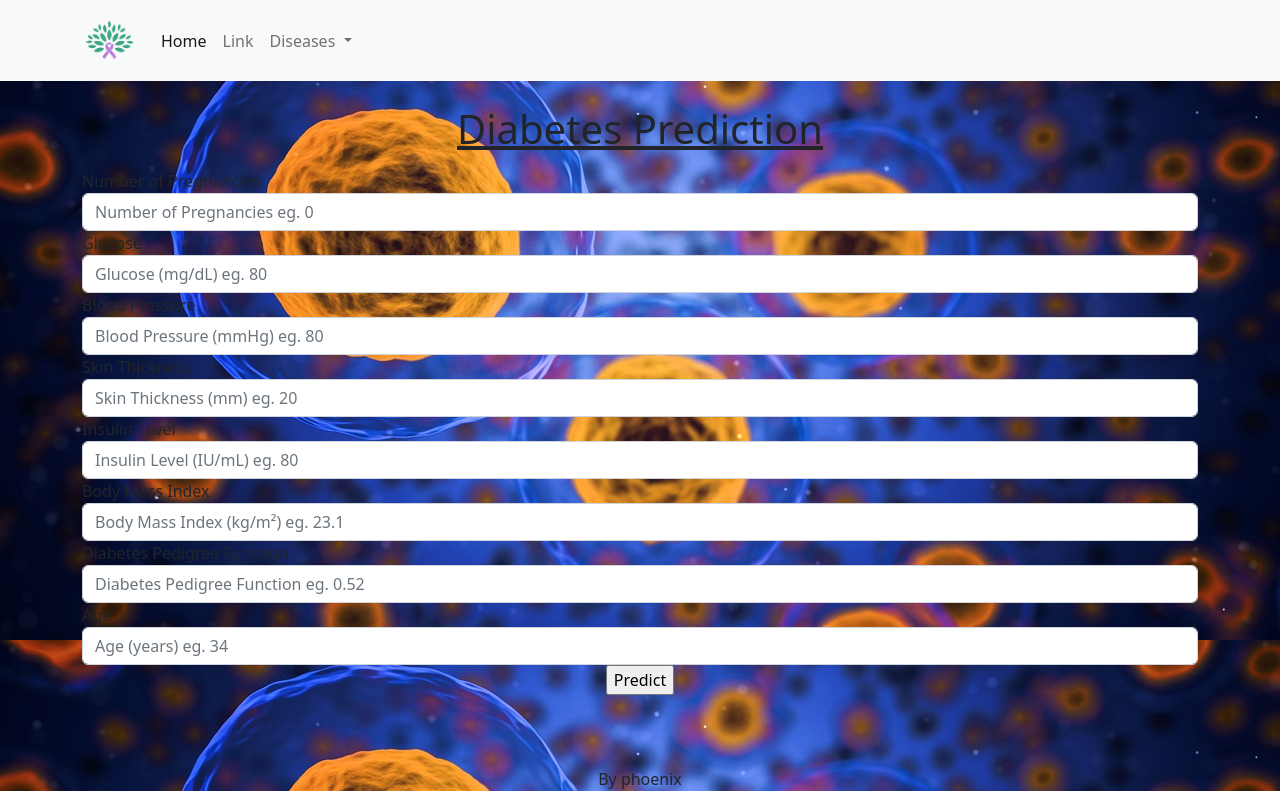
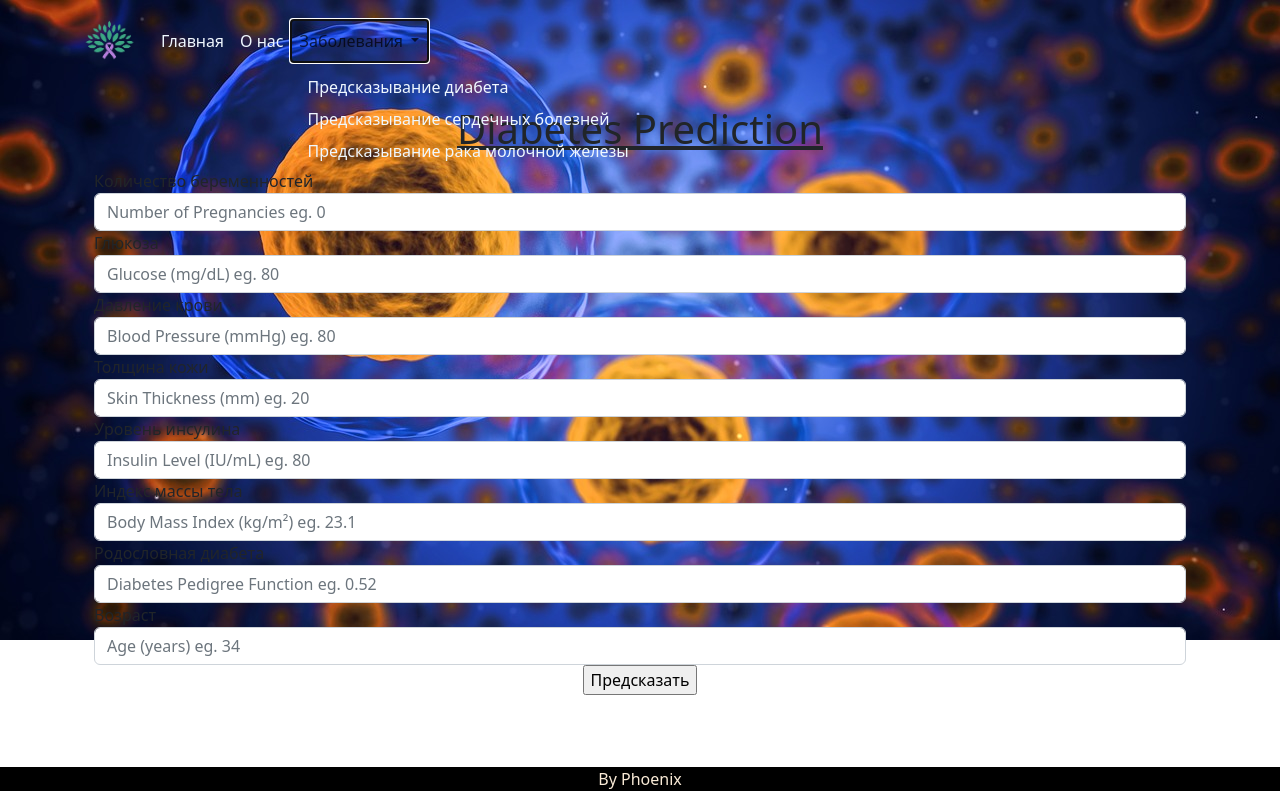
Before and after one commit to Abdudevcoder/Genixis, a Flask app: page /diabetes in a window 1280 px wide, after a click on "Заболевания". Run offline with Flask 2, Linux system fonts and the light colour scheme; parts of the project's set-up code (start-up, migrations or seed data) failed here and were passed over; some libraries are stand-ins or nearby versions.

Commit message:
second commit

```diff
--- a/app.py
+++ b/app.py
@@ -234,6 +234,7 @@
 def predict_liver_disease():
 
     if request.method == 'POST':
+        print(request.form)
         int_features = [float(x) for x in request.form.values()]
         final_features = [np.array(int_features)]
         output = liverprediction(final_features)
--- a/static/custom.css
+++ b/static/custom.css
@@ -1,16 +1,51 @@
 .body-custom{
-    background-image: url(back1.jpg);
+    width: 100%;
+    background: url(back1.jpg) no-repeat;
+    background-size: 100%;
+}
+
+.custom-navbar {
+    color: aliceblue;
+}
+
+.nav-link{
+    color: aliceblue;
 }
 
 .main-block{
+    padding-top: 15%;
+    padding-bottom: 30%;
+    color: aliceblue;
     text-align: center;
     align-items: center;
-    font-family: 'Gill Sans', 'Gill Sans MT', Calibri, 'Trebuchet MS', sans-serif;
-    font-size: 100vh;
-    background-image: url("back1.jpg"); /* The image used */
-    background-color: #cccccc; /* Used if the image is unavailable */
-    height: 500px; /* You must set a specified height */
-    background-position: center; /* Center the image */
-    background-repeat: no-repeat; /* Do not repeat the image */
-    background-size: cover;
+    font-family: Verdana, Geneva, Tahoma, sans-serif;
+    font-size: 50px;
 }
+
+.dropdown-menu, .dropdown-item{
+    background-color: transparent;
+    color: aliceblue;
+    border: none;
+    justify-content: right;
+}
+
+.card {
+    padding-top: 45%;
+    background-color: transparent;
+    color: rgb(60, 60, 60);
+    border: none;
+}
+
+footer{
+    background-color: black;
+    color: antiquewhite;
+}
+
+.form-input {
+    color: black;
+}
+
+.row {
+    display: flex;
+    justify-content: space-between;
+}
--- a/templates/cancer.html
+++ b/templates/cancer.html
@@ -2,7 +2,7 @@
 
 {% block body %}
 <div class="container px-5 col-lg-8 col-sm-10 text-center" style="height:50vh">
-    <h1 class="text-center">Breast Cancer Prediction</h1>
+    <h1 class="text-center">Предсказывание рака молочной железы</h1>
     <form action="{{ url_for('predict_cancer') }}" method="POST">
         <div class="row">
             <div class="col-lg-4 col-sm-10 px-2 mx-auto">
--- a/templates/diabetes.html
+++ b/templates/diabetes.html
@@ -18,7 +18,7 @@
             {% endif %}
           {% endwith %}
       <div class="form-group">
-        <label class="lb-lg">Number of Pregnancies</label>
+        <label class="lb-lg">Количество беременностей</label>
         <input
           type="text"
           class="form-control"
@@ -28,7 +28,7 @@
       </div>
 
       <div class="form-group">
-        <label class="lb-lg">Glucose</label>
+        <label class="lb-lg">Глюкоза</label>
         <input
           type="text"
           class="form-control"
@@ -38,7 +38,7 @@
       </div>
 
       <div class="form-group">
-        <label class="lb-lg">Blood Pressure</label>
+        <label class="lb-lg">Давление крови</label>
         <input
           type="text"
           class="form-control"
@@ -48,7 +48,7 @@
       </div>
 
       <div class="form-group">
-        <label class="lb-lg">Skin Thickness</label>
+        <label class="lb-lg">Толщина кожи</label>
         <input
           type="text"
           class="form-control"
@@ -58,7 +58,7 @@
       </div>
 
       <div class="form-group">
-        <label class="lb-lg">Insulin Level</label>
+        <label class="lb-lg">Уровень инсулина</label>
         <input
           type="text"
           class="form-control"
@@ -68,7 +68,7 @@
       </div>
 
       <div class="form-group">
-        <label class="lb-lg">Body Mass Index</label>
+        <label class="lb-lg">Индекс массы тела</label>
         <input
           type="text"
           class="form-control"
@@ -78,7 +78,7 @@
       </div>
 
       <div class="form-group">
-        <label class="lb-lg">Diabetes Pedigree Function</label>
+        <label class="lb-lg">Родословная диабета</label>
         <input
           type="text"
           class="form-control"
@@ -88,7 +88,7 @@
       </div>
 
       <div class="form-group">
-        <label class="lb-lg">Age</label>
+        <label class="lb-lg">Возраст</label>
         <input
           type="text"
           class="form-control"
@@ -98,7 +98,7 @@
       </div>
 
       <div class="text-center mb-5 pb-4">
-        <input type="submit" class="my-cta-button" value="Predict" />
+        <input type="submit" class="my-cta-button" value="Предсказать" />
       </div>
     </form>
   </div>
--- a/templates/layout.html
+++ b/templates/layout.html
@@ -13,7 +13,7 @@
     <div class="body-custom">
       <!-- Navbar -->
       <div class="custom-navbar">
-            <nav class="navbar navbar-expand-lg bg-light">
+            <nav class="navbar navbar-expand-lg" style="background-color: transparent;">
                <div class="container d-flex justify-content">
                    <a class="navbar-brand" href="/"><img class="" src="{{ url_for('static', filename='logo_project.png') }}" style="width: 55px; height: auto;"></img></a>
                  <button class="navbar-toggler" type="button" data-bs-toggle="collapse" data-bs-target="#navbarSupportedContent" aria-controls="navbarSupportedContent" aria-expanded="false" aria-label="Toggle navigation">
@@ -22,23 +22,20 @@
                  <div class="collapse navbar-collapse" id="navbarSupportedContent">
                    <ul class="navbar-nav me-auto mb-2 mb-lg-0">
                      <li class="nav-item">
-                       <a class="nav-link active" aria-current="page" href="#">Home</a>
+                       <a class="nav-link" aria-current="page" href="/">Главная</a>
                      </li>
                      <li class="nav-item">
-                       <a class="nav-link" href="#">Link</a>
+                       <a class="nav-link" href="#">О нас</a>
                      </li>
                      <li class="nav-item dropdown">
-                       <a class="nav-link dropdown-toggle" href="#" id="navbarDropdown" role="button" data-toggle="dropdown"
-                       aria-haspopup="true" aria-expanded="false">
-                       Diseases
-                       </a>
-                       <div class="dropdown-menu" aria-labelledby="navbarDropdown">
-                       <a class="dropdown-item" href="/diabetes">Diabetes Prediction</a>
-                       <a class="dropdown-item" href="/heart">Heart Disease Prediction</a>
-                       <a class="dropdown-item" href="/cancer">Cancer Prediction</a>
-                       <a class="dropdown-item" href="/fetal_health">Fetal Health Prediction</a>
-                       <a class="dropdown-item" href="/malaria">Malaria Prediction</a>
-                       </div>
+                      <a class="nav-link dropdown-toggle" href="#" id="navbarDropdown" role="button" data-bs-toggle="dropdown" aria-expanded="false">
+                        Заболевания
+                      </a>
+                      <ul class="dropdown-menu" aria-labelledby="navbarDropdown">
+                        <li><a class="dropdown-item" href="/diabetes">Предсказывание диабета</a></li>
+                        <li><a class="dropdown-item" href="/heart">Предсказывание сердечных болезней</a></li>
+                        <li><a class="dropdown-item" href="/cancer">Предсказывание рака молочной железы</a></li>
+                      </ul>
                      </li>
                    </ul>
                  </div>
@@ -47,17 +44,19 @@
       </div>
        <!-- Navbar(end) -->
 
-      {% block body %}
-      {% endblock %}
+      <div class="container">
+        {% block body %}
+        {% endblock %}
+      </div>
       <footer>
       <div class="container" style="text-align: center; align-items:center;">
-          <p>By phoenix</p>
+          <p>By Phoenix</p>
       </div>
 
       </footer>
-      <!-- Bootstrap core JavaScript -->
+      <!-- Bootstrap JavaScript -->
       <script src="static/vendor/jquery/jquery.min.js"></script>
-      <script src="static/vendor/bootstrap/js/bootstrap.bundle.min.js"></script>
+
       <script src="https://cdn.jsdelivr.net/npm/jquery@3.5.1/dist/jquery.slim.min.js" integrity="sha384-DfXdz2htPH0lsSSs5nCTpuj/zy4C+OGpamoFVy38MVBnE+IbbVYUew+OrCXaRkfj" crossorigin="anonymous"></script>
       <script src="https://cdn.jsdelivr.net/npm/bootstrap@5.2.0-beta1/dist/js/bootstrap.bundle.min.js" integrity="sha384-pprn3073KE6tl6bjs2QrFaJGz5/SUsLqktiwsUTF55Jfv3qYSDhgCecCxMW52nD2" crossorigin="anonymous"></script>
     </div>
```
Also changed, not shown: templates/index.html (+7 -48 lines). Lines whose indentation alone changed are shown as unchanged.
